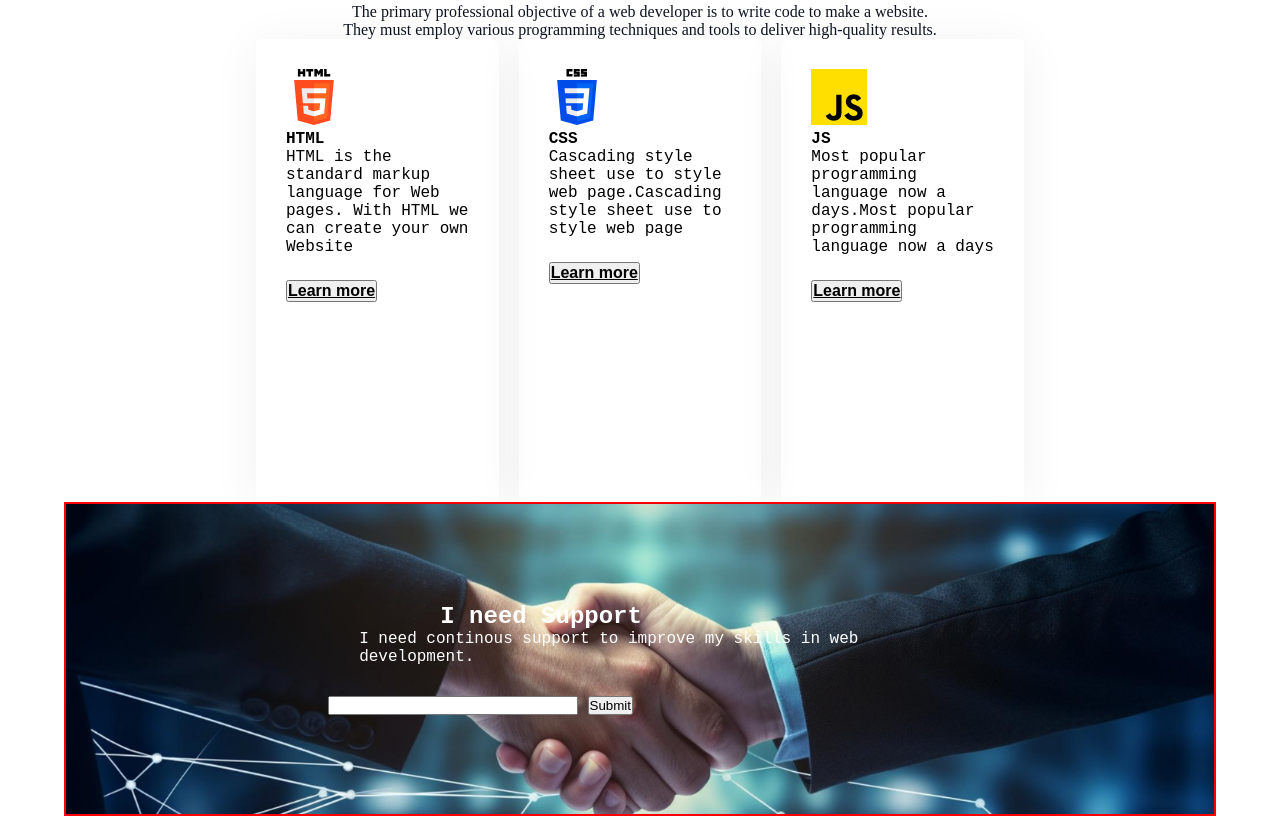
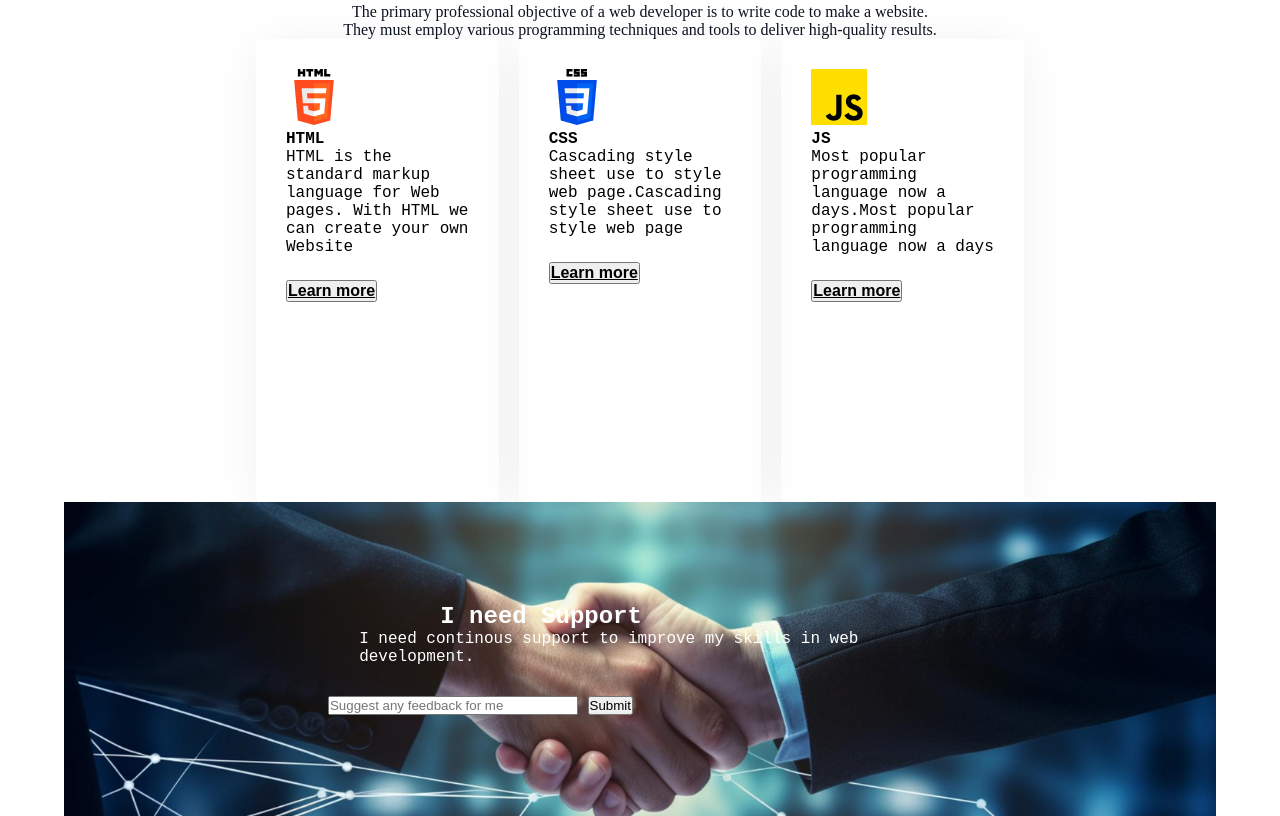
Before and after one commit to Arif2ankhi/my-first-assignment, a plain HTML site: page index.html in a window 1280 px wide. Shown: the part 2470-3286 px from the top of the page. Drawn offline with Linux system fonts and the light colour scheme; a web font is replaced by a local one.

Commit message:
final check completed

```diff
--- a/index.html
+++ b/index.html
@@ -149,9 +149,12 @@
                     <h1>I need Support</h1>
                     <p>I need continous support to improve my skills in web development.</p>
                     <div>
-                    <input type="text" name="" id="Suggest any feedback for me">
+                    <input type="text" name="" placeholder="Suggest any feedback for me">
                      <button id="submit-btn">Submit</button>
                     </div>
+
+
+
 
 
                 </div>
--- a/styles/style.css
+++ b/styles/style.css
@@ -372,7 +372,6 @@ background: rgba(255, 76, 30, 0.05);
     height: 314px;
     width: 90%;
     margin: 0 auto;
-    border:2px solid red;
     background-image:url('/assets/handshake.jpg') ;
     background-position: center;
     background-repeat: no-repeat;
```
